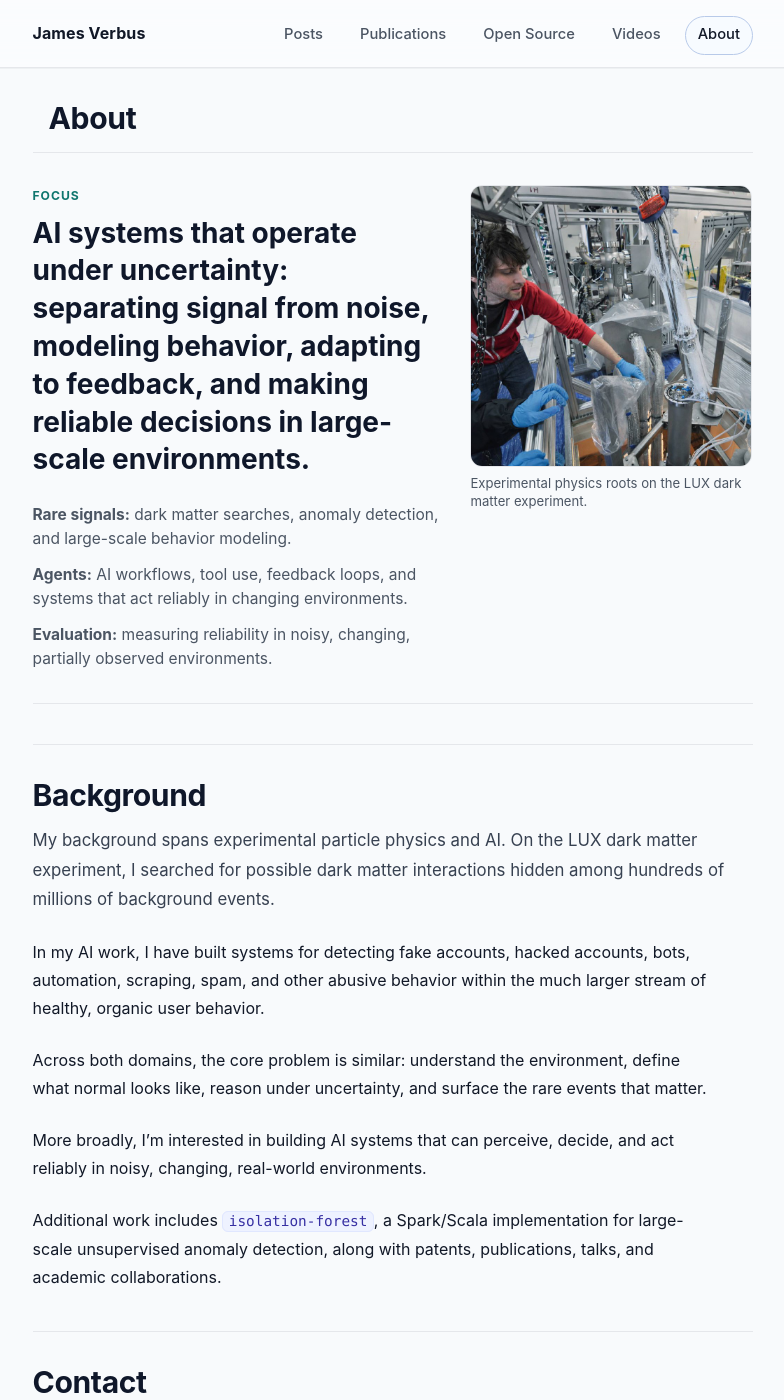
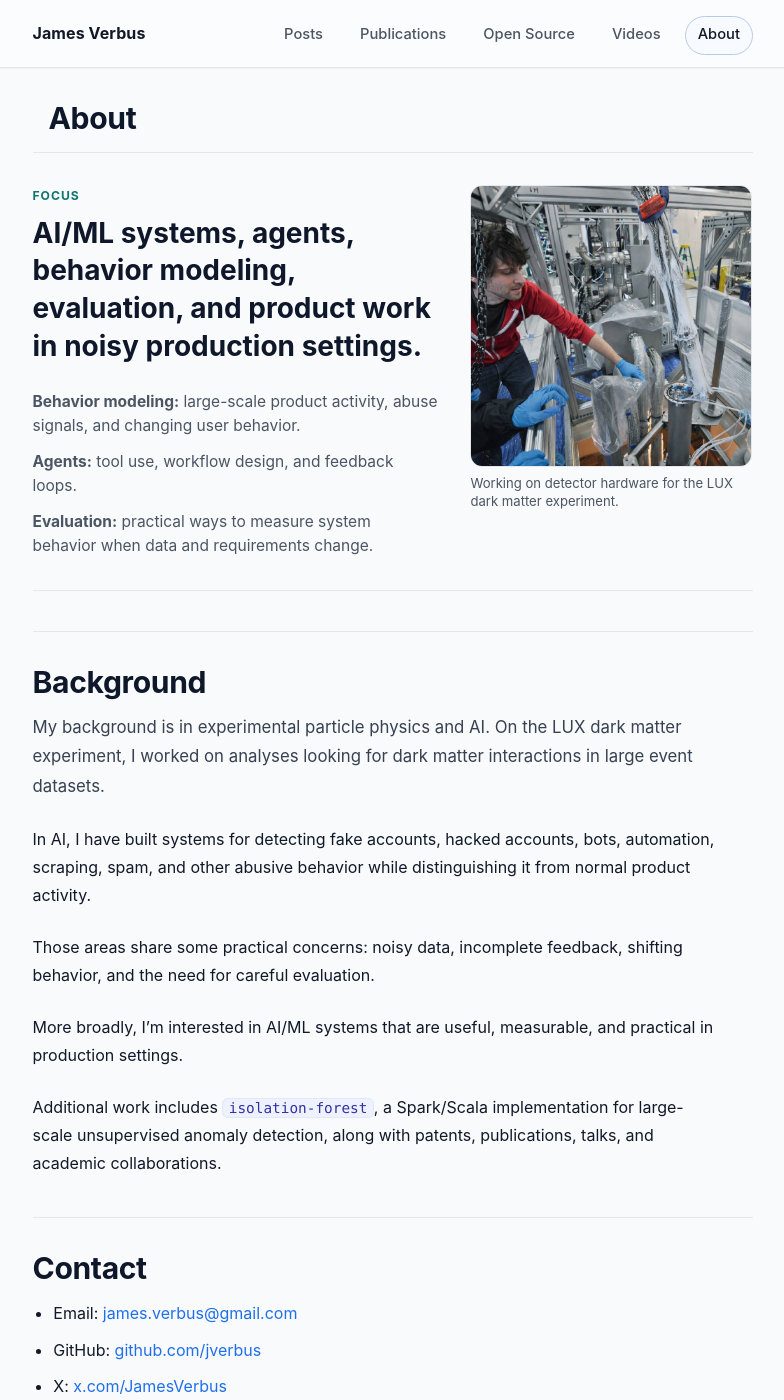
Before and after one commit to jverbus/jverbus.github.io, a Jekyll site: the page built from about.md, in a window 1280 px wide and 1400 px high. Shown: the whole window, without its empty margins (240-1024 px from the left). Built offline with Jekyll 4.4.1, drawn with Linux system fonts in a browser that asks for light colours.

Commit message:
Tone down home and about copy

```diff
--- a/about.md
+++ b/about.md
@@ -1,39 +1,39 @@
 ---
 layout: page
 title: About
-description: "Writing on AI systems under uncertainty: agents, anomaly detection, behavior modeling, evaluation, and reliable AI."
+description: "Writing on AI/ML systems, agents, behavior modeling, evaluation, and product."
 og_image: "/assets/images/social/2016-08-18-calibrating-the-lux-dark-matter-experiment-1200x630.jpg"
 og_image_alt: "James Verbus with the LUX dark matter experiment"
 og_image_width: 1200
 og_image_height: 630
-last_modified_at: 2026-04-28
+last_modified_at: 2026-05-19
 ---
 
 <section class="about-hero">
   <div class="about-intro">
     <p class="eyebrow">Focus</p>
-    <p class="about-lede">AI systems that operate under uncertainty: separating signal from noise, modeling behavior, adapting to feedback, and making reliable decisions in large-scale environments.</p>
+    <p class="about-lede">AI/ML systems, agents, behavior modeling, evaluation, and product work in noisy production settings.</p>
     <div class="about-highlights" role="list">
-      <p role="listitem"><strong>Rare signals:</strong> dark matter searches, anomaly detection, and large-scale behavior modeling.</p>
-      <p role="listitem"><strong>Agents:</strong> AI workflows, tool use, feedback loops, and systems that act reliably in changing environments.</p>
-      <p role="listitem"><strong>Evaluation:</strong> measuring reliability in noisy, changing, partially observed environments.</p>
+      <p role="listitem"><strong>Behavior modeling:</strong> large-scale product activity, abuse signals, and changing user behavior.</p>
+      <p role="listitem"><strong>Agents:</strong> tool use, workflow design, and feedback loops.</p>
+      <p role="listitem"><strong>Evaluation:</strong> practical ways to measure system behavior when data and requirements change.</p>
     </div>
   </div>
   <figure class="about-photo">
     <img src="{{ '/assets/images/jverbus_lux_detector.jpg' | relative_url }}" alt="James Verbus working on the LUX dark matter detector" width="800" height="800" loading="eager" decoding="async">
-    <figcaption>Experimental physics roots on the LUX dark matter experiment.</figcaption>
+    <figcaption>Working on detector hardware for the LUX dark matter experiment.</figcaption>
   </figure>
 </section>
 
 ## Background
 
-My background spans experimental particle physics and AI. On the LUX dark matter experiment, I searched for possible dark matter interactions hidden among hundreds of millions of background events.
+My background is in experimental particle physics and AI. On the LUX dark matter experiment, I worked on analyses looking for dark matter interactions in large event datasets.
 
-In my AI work, I have built systems for detecting fake accounts, hacked accounts, bots, automation, scraping, spam, and other abusive behavior within the much larger stream of healthy, organic user behavior.
+In AI, I have built systems for detecting fake accounts, hacked accounts, bots, automation, scraping, spam, and other abusive behavior while distinguishing it from normal product activity.
 
-Across both domains, the core problem is similar: understand the environment, define what normal looks like, reason under uncertainty, and surface the rare events that matter.
+Those areas share some practical concerns: noisy data, incomplete feedback, shifting behavior, and the need for careful evaluation.
 
-More broadly, I'm interested in building AI systems that can perceive, decide, and act reliably in noisy, changing, real-world environments.
+More broadly, I'm interested in AI/ML systems that are useful, measurable, and practical in production settings.
 
 Additional work includes `isolation-forest`, a Spark/Scala implementation for large-scale unsupervised anomaly detection, along with patents, publications, talks, and academic collaborations.
 
```
Also changed, not shown: index.md (+5 -5 lines).
